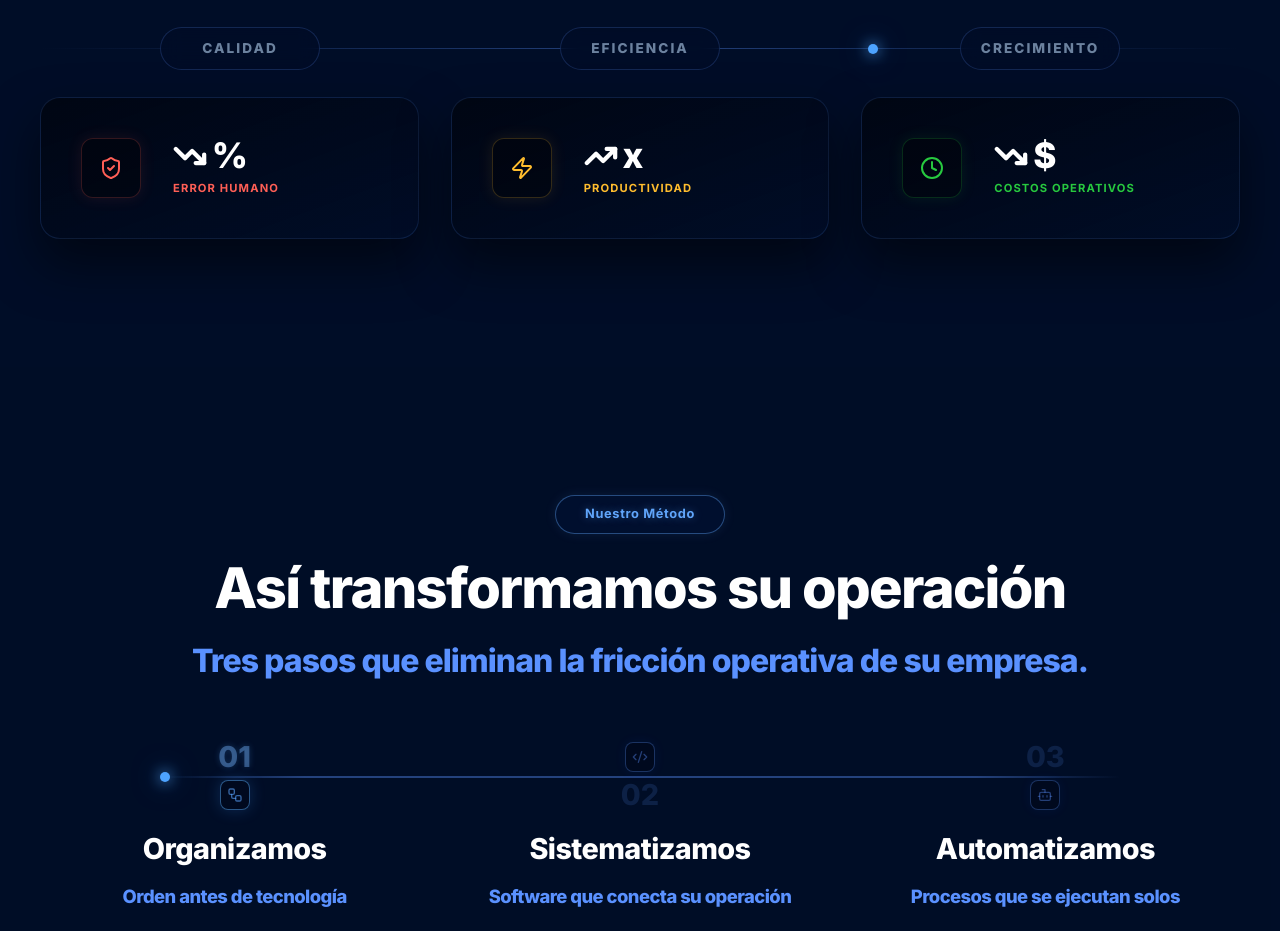
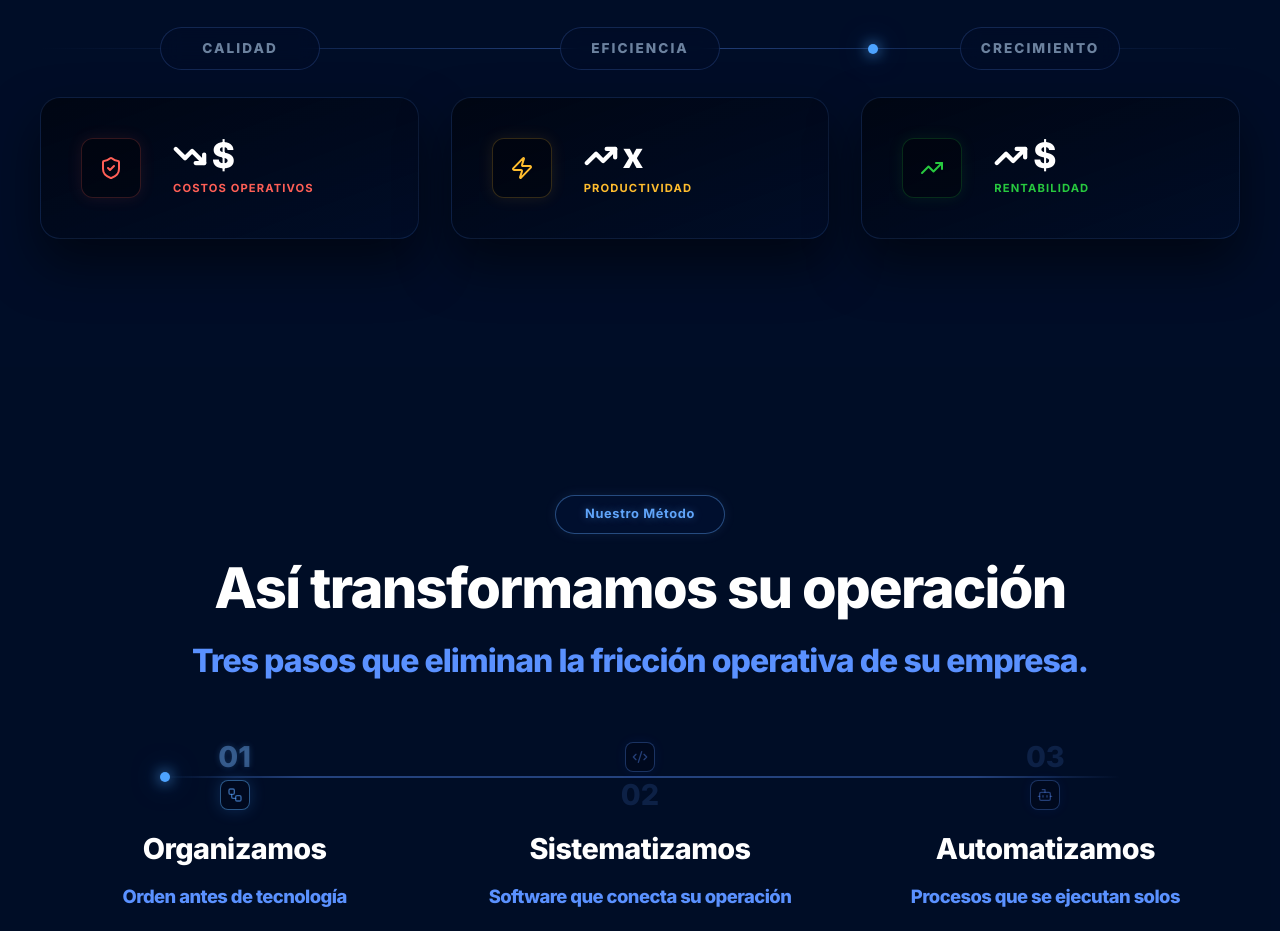
Before and after one commit to LuisRojas0923/Landing-Page-SOLID, a React (Vite) app: page / in a window 1280 px wide. Shown: the part 1420-2351 px from the top of the page. Built offline with nearby package versions, Linux system fonts and the light colour scheme.

Commit message:
Final results section polish: renamed to Rentabilidad, simplified labels, and adjusted trend icons

```diff
--- a/src/pages/Home.jsx
+++ b/src/pages/Home.jsx
@@ -270,9 +270,9 @@ const Home = () => {
                                 <div className="stat-content">
                                     <div className="stat-value-luxe" style={{ display: 'flex', alignItems: 'center', gap: '0.3rem' }}>
                                         <TrendingDown size={34} strokeWidth={3} />
-                                        <span>%</span>
+                                        <span>$</span>
                                     </div>
-                                    <div className="stat-label-luxe red">ERROR HUMANO</div>
+                                    <div className="stat-label-luxe red">COSTOS OPERATIVOS</div>
                                 </div>
                             </motion.div>
 
@@ -288,13 +288,13 @@ const Home = () => {
                             </motion.div>
 
                             <motion.div className="stat-card-premium">
-                                <div className="stat-icon-wrapper green"><Clock size={24} /></div>
+                                <div className="stat-icon-wrapper green"><TrendingUp size={24} /></div>
                                 <div className="stat-content">
                                     <div className="stat-value-luxe" style={{ display: 'flex', alignItems: 'center', gap: '0.3rem' }}>
-                                        <TrendingDown size={34} strokeWidth={3} />
+                                        <TrendingUp size={34} strokeWidth={3} />
                                         <span>$</span>
                                     </div>
-                                    <div className="stat-label-luxe green">COSTOS OPERATIVOS</div>
+                                    <div className="stat-label-luxe green">RENTABILIDAD</div>
                                 </div>
                             </motion.div>
                         </div>
```
